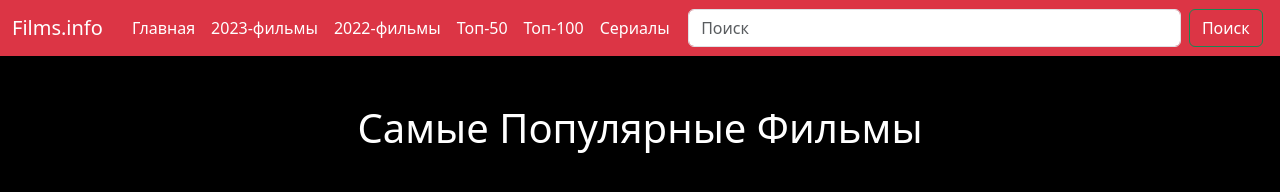
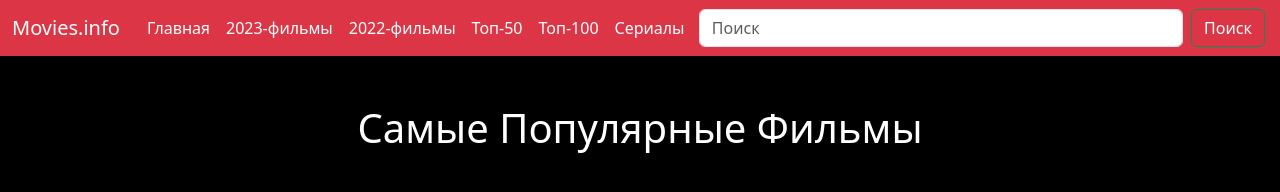
Before and after one commit to mike14112/Movies-Info, a plain HTML site: page 2022.html in a window 1280 px wide. Drawn offline with nearby package versions, Linux system fonts and the light colour scheme; no server answers.

Commit message:
cahnge site Name

```diff
--- a/2022.html
+++ b/2022.html
@@ -12,7 +12,7 @@
 
 <nav class="navbar navbar-expand-lg bg-danger ">
   <div class="container-fluid ">
-    <a class="navbar-brand text-white  text-left" href="index.html">Films.info</a>
+    <a class="navbar-brand text-white  text-left" href="index.html">Movies.info</a>
     <button class="navbar-toggler" type="button" data-bs-toggle="collapse" data-bs-target="#navbarSupportedContent" aria-controls="navbarSupportedContent" aria-expanded="false" aria-label="Переключатель навигации">
       <span class="navbar-toggler-icon"></span>
     </button>
```
Also changed, not shown: 2023.html (+1 -1 lines), filmsId.html (+1 -1 lines), search.html (+1 -1 lines).
